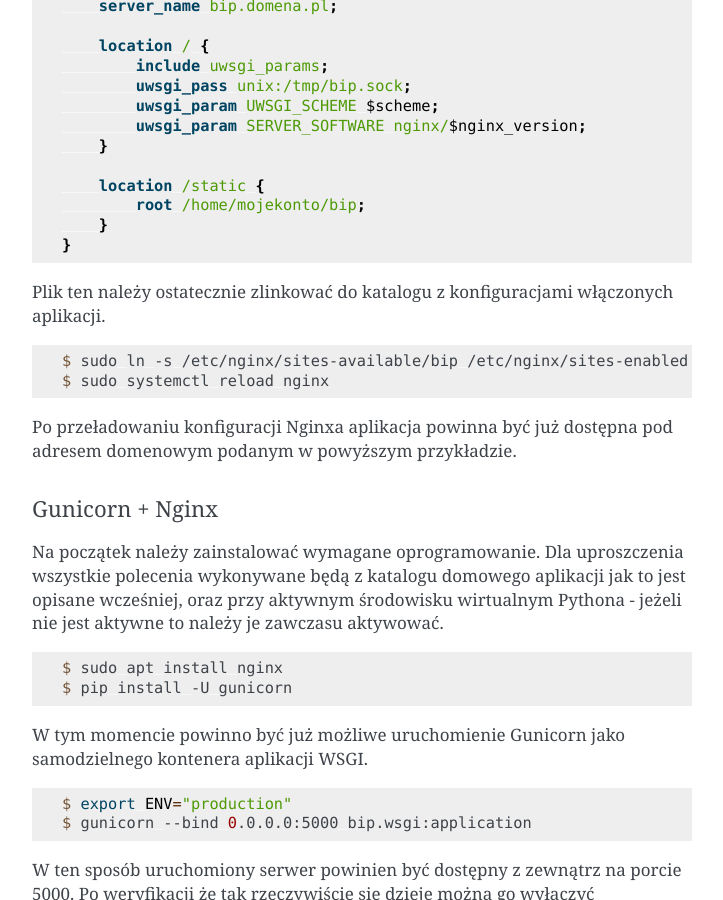
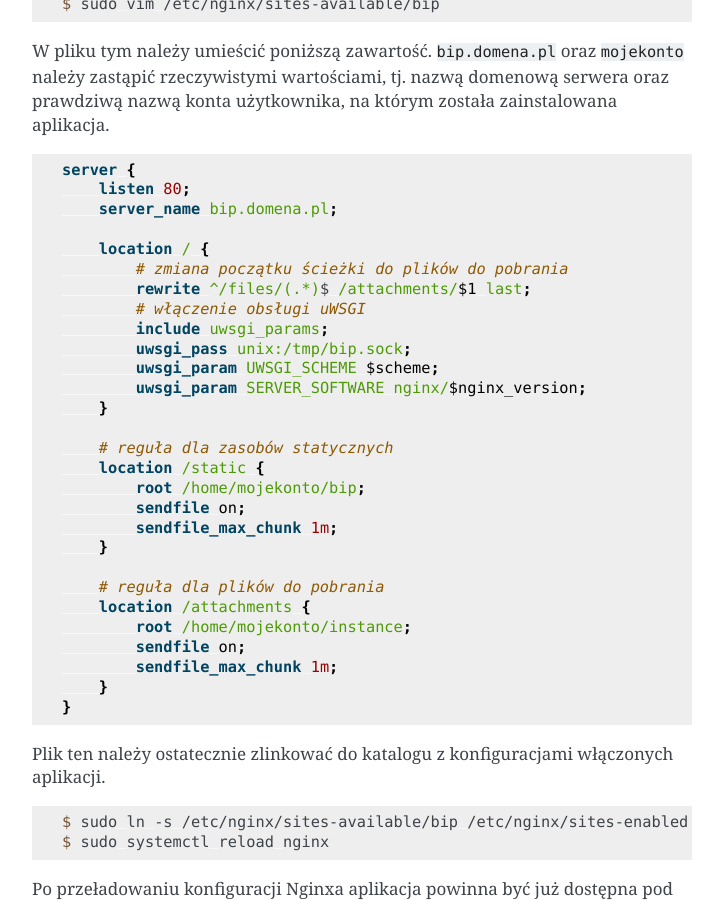
Before and after one commit to zgoda/bip, a Sphinx documentation site: the page built from docs/install.rst, in a window 1280 px wide and 900 px high, scrolled down 5482 px. Shown: the whole window, without its empty margins (388-1111 px from the left). Built offline with Sphinx 7.4.7, drawn with Linux system fonts in a browser that asks for light colours; some of the changed text lies outside the part shown.

Commit message:
Test for attachment on page and documentation

```diff
--- a/docs/install.rst
+++ b/docs/install.rst
@@ -80,6 +80,12 @@ Po zakończeniu instalacji utwórz w katalogu aplikacji łącze symboliczne do k
 .. code-block:: shell-session
 
     $ ln -s venv/lib/python3.7/site-packages/bip/static static
+
+Innym rodzajem zawartości serwisu są pliki udostępnione do pobrania. Aplikacja umieszcza je we wskazanym miejscu i je również dobrze będzie trzymać tam gdzie i całą resztę. Ścieżka do tego katalogu jest później przekazana w zmiennej środowiskowej.
+
+.. code-block:: shell-session
+
+    $ mkdir -p instance/attachments
 
 Utwórz również katalog na statyczne dane konfiguracji serwisu i skopiuj do niego przykładowy plik konfiguracją serwisu.
 
@@ -169,6 +175,8 @@ W pliku tym należy umieścić poniższą zawartość. Proszę zwrócić uwagę,
     Environment="PATH=/home/mojekonto/bip/venv/bin"
     # ustawienie zmiennej rodzaju instancji
     Environment="ENV=production"
+    # ustawienie zmiennej z katalogiem plików do pobrania
+    Environment="INSTANCE_PATH=/home/mojekonto/bip/instance"
     # komenda uruchamiająca usługę
     ExecStart=/home/mojekonto/bip/venv/bin/uwsgi --ini /home/mojekonto/bip/bip.ini
 
@@ -205,14 +213,27 @@ W pliku tym należy umieścić poniższą zawartość. ``bip.domena.pl`` oraz ``
         server_name bip.domena.pl;
 
         location / {
+            # zmiana początku ścieżki do plików do pobrania
+            rewrite ^/files/(.*)$ /attachments/$1 last;
+            # włączenie obsługi uWSGI
             include uwsgi_params;
             uwsgi_pass unix:/tmp/bip.sock;
             uwsgi_param UWSGI_SCHEME $scheme;
             uwsgi_param SERVER_SOFTWARE nginx/$nginx_version;
         }
 
+        # reguła dla zasobów statycznych
         location /static {
             root /home/mojekonto/bip;
+            sendfile on;
+            sendfile_max_chunk 1m;
+        }
+
+        # reguła dla plików do pobrania
+        location /attachments {
+            root /home/mojekonto/instance;
+            sendfile on;
+            sendfile_max_chunk 1m;
         }
     }
 
@@ -266,6 +287,8 @@ Zawartość tego pliku bedzie podobna jak w przypadku uWSGI we wcześniejszym pr
     Environment="PATH=/home/mojekonto/bip/venv/bin"
     # ustawienie zmiennej rodzaju instancji
     Environment="ENV=production"
+    # ustawienie zmiennej z katalogiem plików do pobrania
+    Environment="INSTANCE_PATH=/home/mojekonto/bip/instance"
     # komenda uruchamiająca usługę
     ExecStart=/home/mojekonto/bip/venv/bin/gunicorn --workers 2 --bind unix:/tmp/bip.sock -m 007 bip.wsgi:application
 
@@ -302,12 +325,25 @@ W pliku tym należy umieścić poniższą zawartość. ``bip.domena.pl`` oraz ``
         server_name bip.domena.pl;
 
         location / {
+            # zmiana początku ścieżki do plików do pobrania
+            rewrite ^/files/(.*)$ /attachments/$1 last;
+            # włączenie proxy
             include proxy_params;
             proxy_pass http://unix:/tmp/bip.sock;
         }
 
+        # reguła dla zasobów statycznych
         location /static {
             root /home/mojekonto/bip;
+            sendfile on;
+            sendfile_max_chunk 1m;
+        }
+
+        # reguła dla plików do pobrania
+        location /attachments {
+            root /home/mojekonto/instance;
+            sendfile on;
+            sendfile_max_chunk 1m;
         }
 
     }
```
Also changed, not shown: 3 other files.
